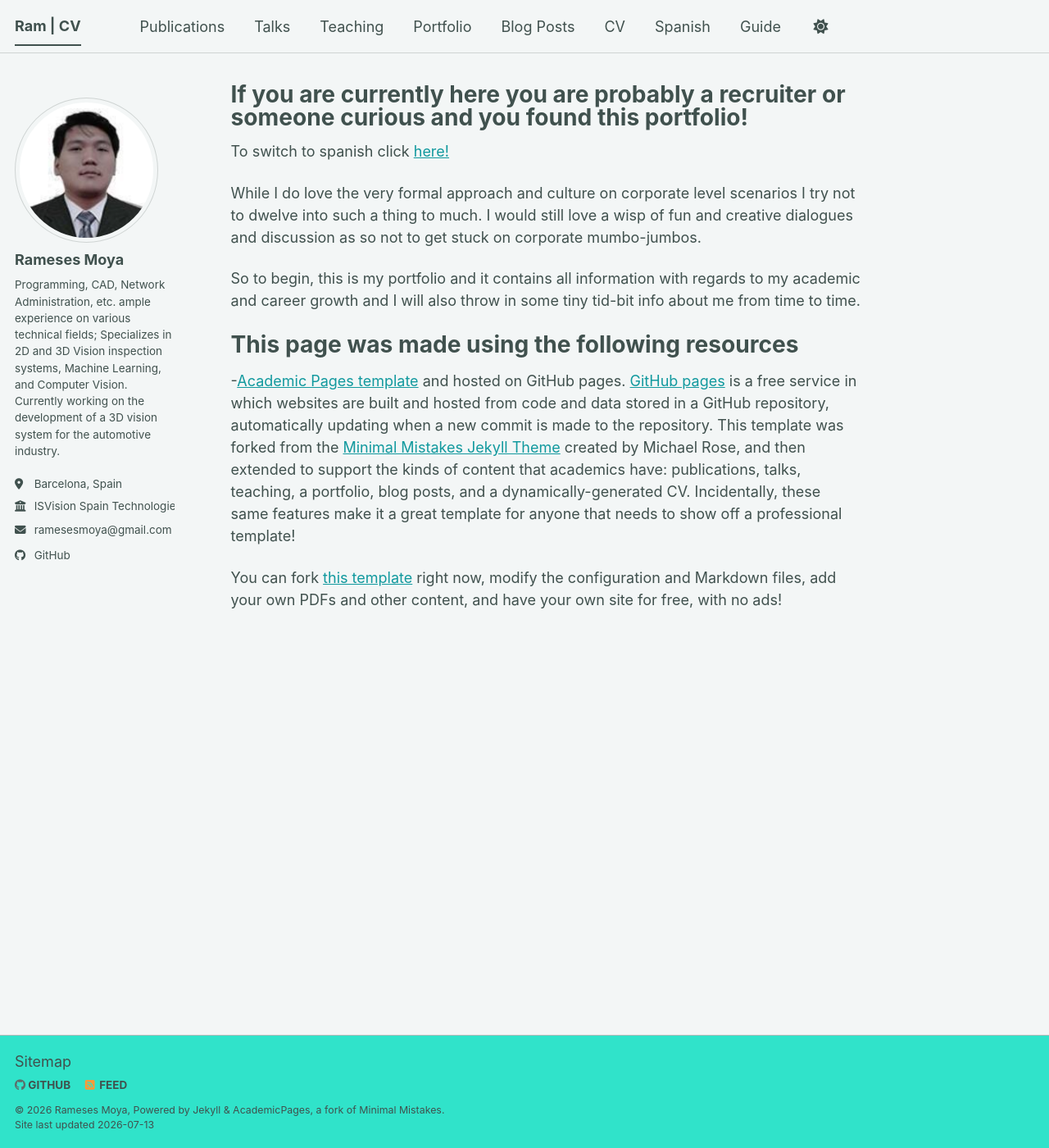
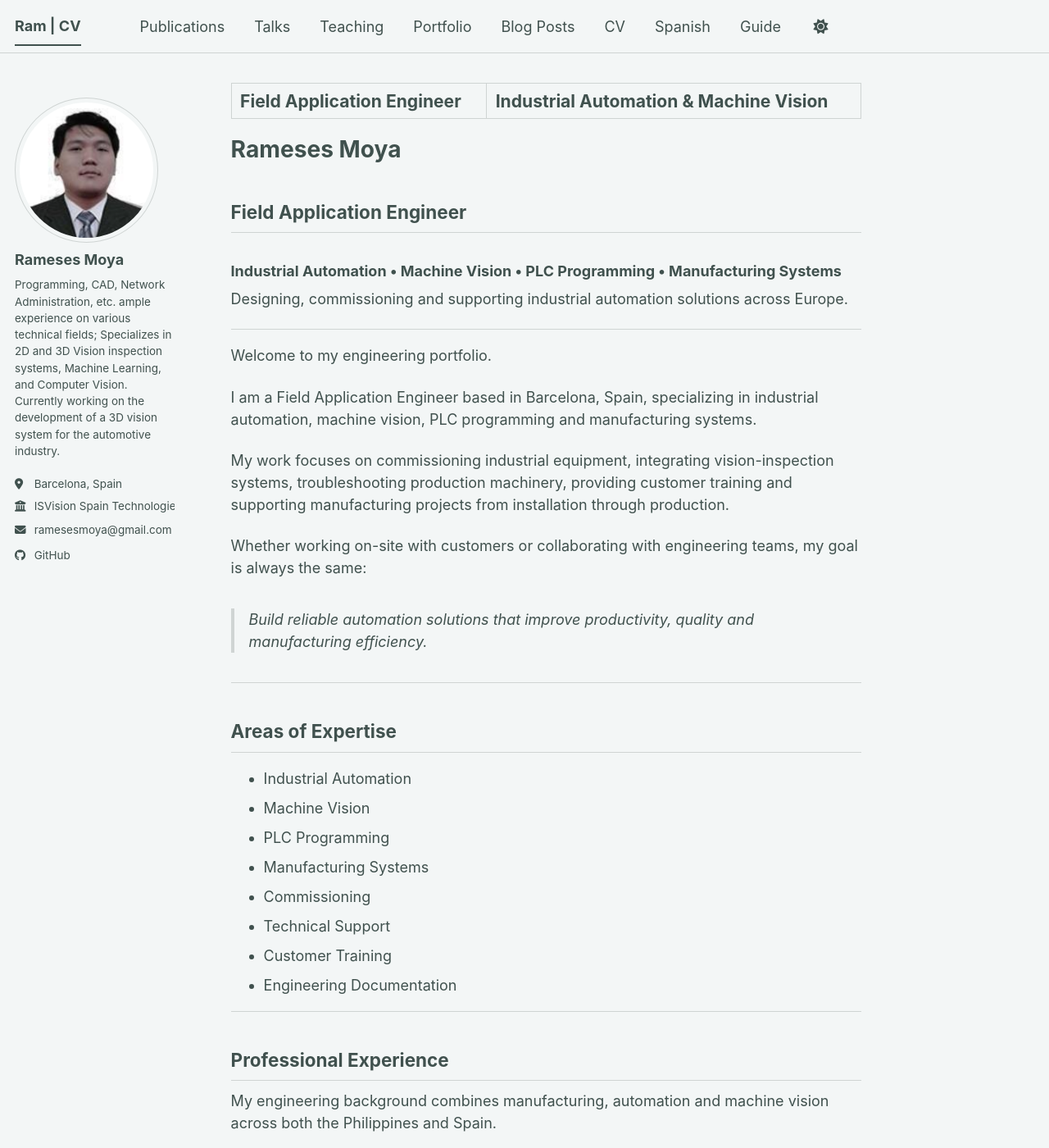
Before and after one commit to rvmoya/rvmoya.github.io, a Jekyll site: the page built from _pages/about.md, in a window 1280 px wide and 1400 px high. Shown: the whole window at 82% size. Built offline with Jekyll 4.4.1, drawn with Linux system fonts in a browser that asks for light colours; a script bundle is joined from its source files by our own code; library files that are not in the unit come from our copies; some of the changed text lies outside the part shown.

Commit message:
Revamped about.md page and future proofing

```diff
--- a/_pages/about.md
+++ b/_pages/about.md
@@ -1,24 +1,67 @@
 ---
 permalink: /
-title: "If you are currently here you are probably a recruiter or someone curious and you found this portfolio!"
+title: "Field Application Engineer | Industrial Automation & Machine Vision"
 author_profile: true
 redirect_from:
   - /about/
   - /about.html
 ---
+# Rameses Moya
 
+## Field Application Engineer
 
-To switch to spanish click [here!](/spanishver/)
+### Industrial Automation • Machine Vision • PLC Programming • Manufacturing Systems
 
-While I do love the very formal approach and culture on corporate level scenarios I try not to dwelve into such a thing to much. I would still love a wisp of fun and creative dialogues and discussion as so not to get stuck on corporate mumbo-jumbos.
+Designing, commissioning and supporting industrial automation solutions across Europe.
 
-So to begin, this is my portfolio and it contains all information with regards to my academic and career growth and I will also throw in some tiny tid-bit info about me from time to time.
+---
 
+Welcome to my engineering portfolio.
 
+I am a Field Application Engineer based in Barcelona, Spain, specializing in industrial automation, machine vision, PLC programming and manufacturing systems.
 
+My work focuses on commissioning industrial equipment, integrating vision-inspection systems, troubleshooting production machinery, providing customer training and supporting manufacturing projects from installation through production.
 
-This page was made using the following resources
-======
--[Academic Pages template](https://github.com/academicpages/academicpages.github.io) and hosted on GitHub pages. [GitHub pages](https://pages.github.com) is a free service in which websites are built and hosted from code and data stored in a GitHub repository, automatically updating when a new commit is made to the repository. This template was forked from the [Minimal Mistakes Jekyll Theme](https://mmistakes.github.io/minimal-mistakes/) created by Michael Rose, and then extended to support the kinds of content that academics have: publications, talks, teaching, a portfolio, blog posts, and a dynamically-generated CV. Incidentally, these same features make it a great template for anyone that needs to show off a professional template!
+Whether working on-site with customers or collaborating with engineering teams, my goal is always the same:
 
- You can fork [this template](https://github.com/academicpages/academicpages.github.io) right now, modify the configuration and Markdown files, add your own PDFs and other content, and have your own site for free, with no ads!
+> Build reliable automation solutions that improve productivity, quality and manufacturing efficiency.
+
+---
+
+## Areas of Expertise
+
+* Industrial Automation
+* Machine Vision
+* PLC Programming
+* Manufacturing Systems
+* Commissioning
+* Technical Support
+* Customer Training
+* Engineering Documentation
+
+---
+
+## Professional Experience
+
+My engineering background combines manufacturing, automation and machine vision across both the Philippines and Spain.
+
+Some of the projects I have worked on include:
+
+* Automated Parts Feeding Systems
+* Vision Inspection Integration
+* Manufacturing Process Automation
+* PLC Programming
+* Technical Documentation Systems
+* Python Automation Projects
+
+More detailed case studies can be found in the **Projects** section of this website.
+
+---
+
+## About Me
+
+Originally from the Philippines, I relocated to Barcelona to continue developing my engineering career in Europe.
+
+I enjoy solving practical engineering problems, continuously learning new technologies and working with multidisciplinary engineering teams.
+
+Outside engineering, I continue improving my Spanish and developing personal projects involving automation, software development and technical documentation.
```
